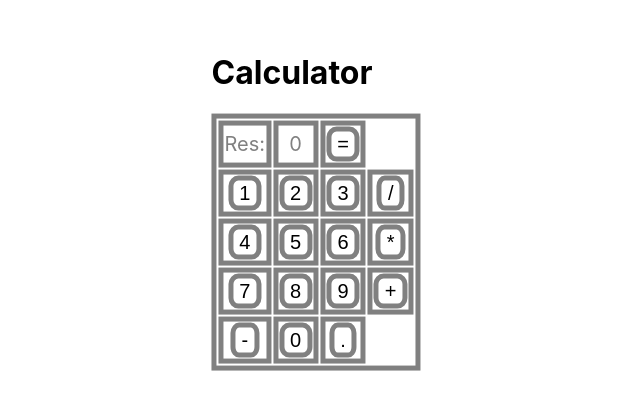
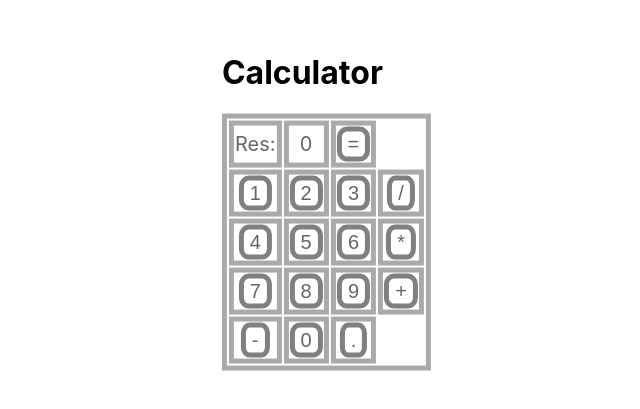
Before and after one commit to ankasabov142/React-Routes, a React (Create React App) app: page / in a window 1280 px wide. Shown: the part 159-568 px from the top of the page, without its empty margins (324-964 px from the left). Built offline with nearby package versions, Linux system fonts and the light colour scheme.

Commit message:
Updated calculator module

```diff
--- a/src/App.css
+++ b/src/App.css
@@ -6,25 +6,23 @@
   vertical-align: middle;
   top: 45%;
   left: 50%;
-  transform: translate(-50%, -50%);
+  transform: translate(-45%, -50%);
 }
 table,
 th,
 td {
-    font-size: 20px;
+  font-size: 20px;
   vertical-align: auto;
   text-align: center;
-  border: 5px solid gray;
-  color: #69655b;
+  border: 5px solid rgb(171, 170, 170);
+  color: rgb(103, 101, 101);
+  text-decoration: wavy;
 }
 button {
   background: none;
+  color: rgb(103, 101, 101);
   border: 5px solid gray;
   border-radius: 30%;
   font-size: 20px;
   cursor: pointer;
 }
-td {
-  color: gray;
-  text-decoration: wavy;
-}
```
